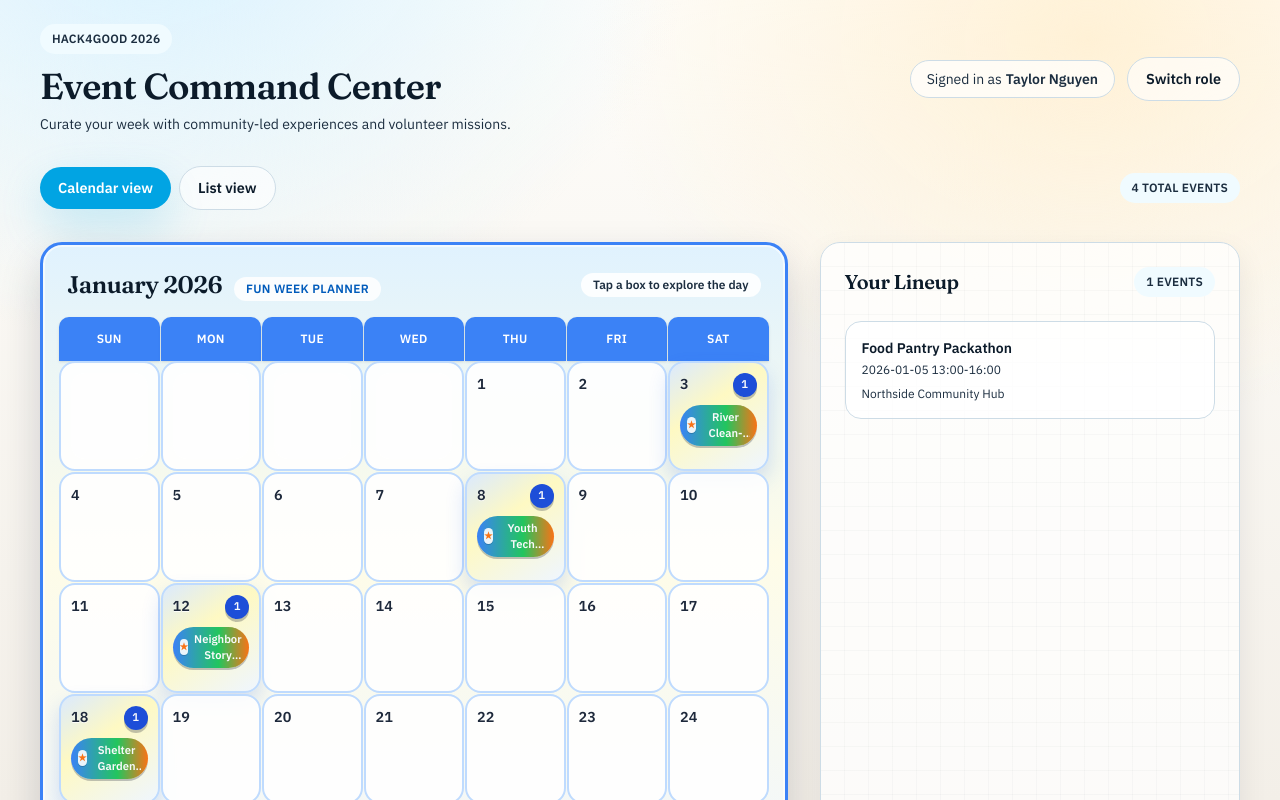
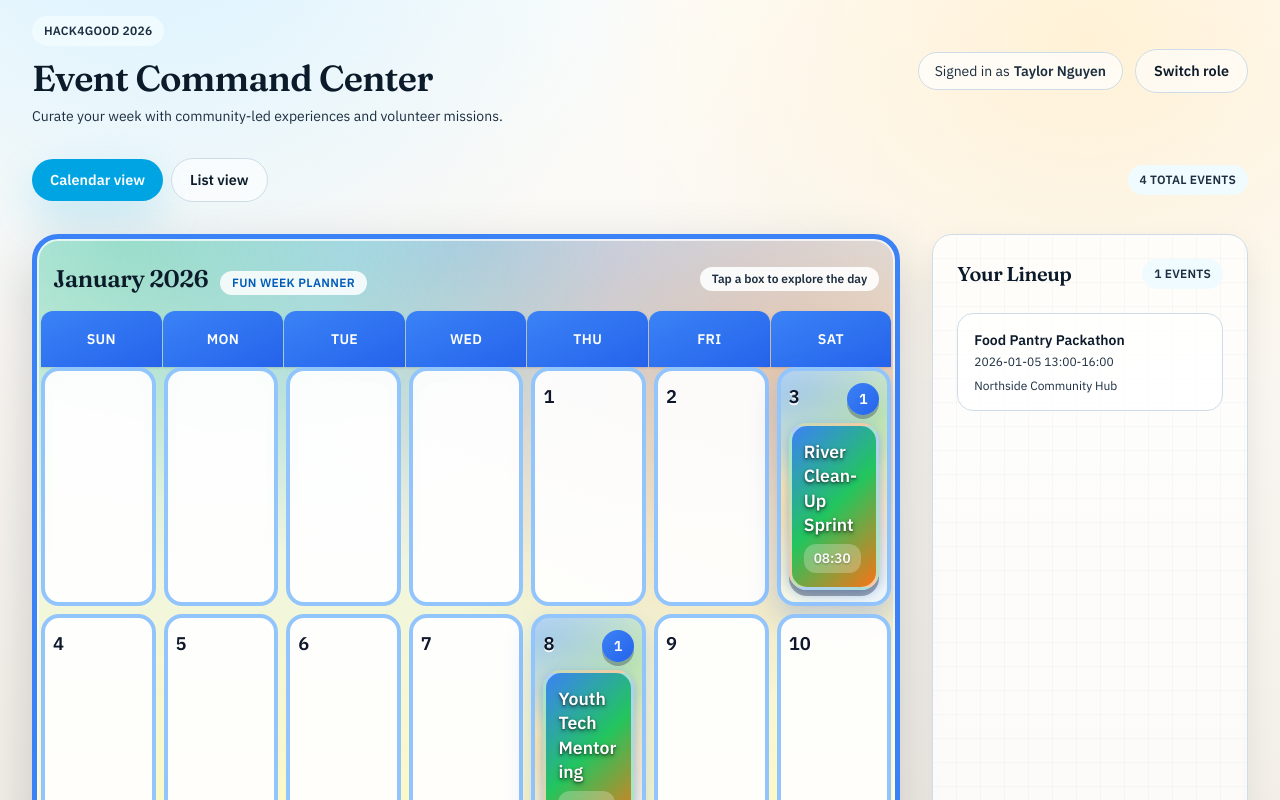
Before and after one commit to anishgat/MINDyoureventS, a Next.js app in the folder frontend/: page /events in a window 1280 px wide. Shown: the top 800 px of the page. Built offline with nearby package versions, Linux system fonts and the light colour scheme.

Commit message:
FIxed back buttons and enhanced overall UI of calendar to be more readable

```diff
--- a/frontend/src/app/(dashboard)/EventsDashboard.tsx
+++ b/frontend/src/app/(dashboard)/EventsDashboard.tsx
@@ -85,9 +85,11 @@ export default function EventsDashboard() {
     setSignups(updated);
   };
 
+  const isParticipant = user?.role === 'participant';
+
   return (
-    <div className="min-h-screen px-2 py-6 sm:px-4 md:px-8 lg:px-10">
-      <div className="mx-auto flex w-full max-w-7xl flex-col gap-8">
+    <div className={`min-h-screen ${isParticipant ? 'px-2 py-4 sm:px-3 md:px-4' : 'px-2 py-6 sm:px-4 md:px-8 lg:px-10'}`}>
+      <div className={`mx-auto flex w-full flex-col gap-8 ${isParticipant ? 'max-w-[95vw]' : 'max-w-7xl'}`}>
         <div className="fade-up" style={{ animationDelay: "0.05s" }}>
           <TopNav user={user} />
         </div>
@@ -145,10 +147,10 @@ export default function EventsDashboard() {
           </div>
         ) : (
           <div
-            className="fade-up grid gap-8 lg:grid-cols-[1.6fr_0.9fr]"
+            className="fade-up grid gap-8 lg:grid-cols-[2.2fr_0.8fr]"
             style={{ animationDelay: "0.15s" }}
           >
-            <div className="space-y-6">
+            <div className="space-y-6 w-full min-w-0">
               <EventCalendar
                 events={sortedEvents}
                 signedEventIds={signedEventIds}
--- a/frontend/src/components/event/EventCalendar.tsx
+++ b/frontend/src/components/event/EventCalendar.tsx
@@ -54,8 +54,8 @@ export default function EventCalendar({
   const isVolunteerOrAdmin = userRole === 'volunteer' || userRole === 'admin';
 
   return (
-    <section className={isVolunteerOrAdmin ? "calendar-board-professional" : "calendar-board"}>
-      <div className="flex items-center justify-between gap-4 px-4 pt-4 sm:px-6 sm:pt-6">
+    <section className={`w-full ${isVolunteerOrAdmin ? "calendar-board-professional" : "calendar-board"}`}>
+      <div className="flex items-center justify-between gap-4 px-3 pt-4 sm:px-4 sm:pt-6">
         <div className="flex items-baseline gap-3">
           <h2 className="text-2xl font-semibold text-[var(--color-ink)]">
             {monthLabel}
@@ -99,7 +99,7 @@ export default function EventCalendar({
           </div>
         </div>
       )}
-      <div className={`mt-4 grid grid-cols-7 gap-px px-2 text-xs font-bold uppercase tracking-wide sm:px-4 ${
+      <div className={`mt-4 grid grid-cols-7 gap-px px-0 text-sm font-bold uppercase tracking-wide sm:px-1 ${
         isVolunteerOrAdmin
           ? 'text-[var(--color-ink)]'
           : 'text-white'
@@ -115,17 +115,17 @@ export default function EventCalendar({
         ].map((label) => (
           <div
             key={label}
-            className={`flex h-10 items-center justify-center rounded-t-[10px] text-center shadow-sm sm:h-11 ${
+            className={`flex h-12 items-center justify-center rounded-t-[12px] text-center shadow-sm sm:h-14 ${
               isVolunteerOrAdmin
                 ? 'bg-gray-100 text-[var(--color-ink)] font-semibold'
-                : 'bg-[#3b82f6] text-white'
+                : 'bg-gradient-to-br from-[#3b82f6] to-[#2563eb] text-white shadow-md'
             }`}
           >
             {label}
           </div>
         ))}
       </div>
-      <div className="calendar-grid mt-0 grid grid-cols-7 gap-px px-2 pb-4 sm:px-4 sm:pb-6">
+      <div className="calendar-grid mt-0 grid grid-cols-7 px-0 pb-6 sm:px-1 sm:pb-8 w-full">
         {cells.map((day, index) => {
           const dateKey = day
             ? `${year}-${String(month + 1).padStart(2, "0")}-${String(day).padStart(2, "0")}`
@@ -165,7 +165,7 @@ export default function EventCalendar({
             >
               {day ? (
                 <>
-                  <div className="flex items-start justify-between gap-1">
+                  <div className="flex items-start justify-between gap-2 mb-2">
                     <span className="calendar-day-label">{day}</span>
                     {hasEvents && (
                       <span className="calendar-day-bubble">
@@ -173,7 +173,7 @@ export default function EventCalendar({
                       </span>
                     )}
                   </div>
-                  <div className="mt-2 space-y-1.5">
+                  <div className="space-y-3">
                     {dayEvents.slice(0, 2).map((event) => {
                       // Get color classes for volunteers/admins
                       let colorClasses = '';
@@ -194,23 +194,25 @@ export default function EventCalendar({
                         <button
                           key={event.id}
                           type="button"
-                          className={`calendar-event-pill ${colorClasses}`}
+                          className={`calendar-event-card ${colorClasses}`}
                           onClick={(eventClick) => {
                             eventClick.stopPropagation();
                             setSelectedEvent(event);
                           }}
                         >
-                          {!isVolunteerOrAdmin && (
-                            <span className="calendar-event-icon" aria-hidden="true">
-                              ★
-                            </span>
+                          {!isVolunteerOrAdmin ? (
+                            <div className="calendar-event-card-content">
+                              <div className="calendar-event-card-title">{event.title}</div>
+                              <div className="calendar-event-card-time">{event.startTime}</div>
+                            </div>
+                          ) : (
+                            <span className="line-clamp-2">{event.title}</span>
                           )}
-                          <span className="line-clamp-2">{event.title}</span>
                         </button>
                       );
                     })}
                     {dayEvents.length > 2 && (
-                      <div className={`text-[10px] font-semibold ${isVolunteerOrAdmin ? 'text-[var(--color-ink-soft)]' : 'text-[#1d4ed8]'}`}>
+                      <div className={`text-xs font-bold mt-1 ${isVolunteerOrAdmin ? 'text-[var(--color-ink-soft)]' : 'text-[#1e40af]'}`}>
                         +{dayEvents.length - 2} more {isVolunteerOrAdmin ? 'events' : 'fun events'}
                       </div>
                     )}
--- a/frontend/src/components/event/EventDetailsModal.tsx
+++ b/frontend/src/components/event/EventDetailsModal.tsx
@@ -83,12 +83,12 @@ export default function EventDetailsModal({
           <div className="relative flex-shrink-0 bg-gradient-to-br from-[#3b82f6] via-[#22c55e] to-[#f97316] p-6">
             <button
               onClick={handleClose}
-              className="absolute right-4 top-4 flex h-10 w-10 items-center justify-center rounded-full bg-white/90 text-[var(--color-ink)] shadow-md transition-transform hover:scale-110"
+              className="absolute right-4 top-4 z-20 flex h-11 w-11 items-center justify-center rounded-full bg-white/90 text-[var(--color-ink)] shadow-md transition-transform hover:scale-110 cursor-pointer"
               type="button"
               aria-label="Close"
             >
               <svg
-                className="h-5 w-5"
+                className="h-5 w-5 pointer-events-none"
                 fill="none"
                 stroke="currentColor"
                 viewBox="0 0 24 24"
--- a/frontend/src/components/event/RegistrationFlow.tsx
+++ b/frontend/src/components/event/RegistrationFlow.tsx
@@ -130,11 +130,11 @@ export default function RegistrationFlow({
                 </span>
                 <button
                   onClick={onCancel}
-                  className="flex h-9 w-9 items-center justify-center rounded-full bg-white/80 text-[var(--color-ink)] shadow-md transition-transform hover:scale-110"
+                  className="relative z-10 flex h-11 w-11 items-center justify-center rounded-full bg-white/80 text-[var(--color-ink)] shadow-md transition-transform hover:scale-110 cursor-pointer"
                   type="button"
                   aria-label="Close"
                 >
-                  <svg className="h-4 w-4" fill="none" stroke="currentColor" viewBox="0 0 24 24">
+                  <svg className="h-5 w-5 pointer-events-none" fill="none" stroke="currentColor" viewBox="0 0 24 24">
                     <path strokeLinecap="round" strokeLinejoin="round" strokeWidth={2} d="M6 18L18 6M6 6l12 12" />
                   </svg>
                 </button>
--- a/frontend/src/styles/globals.css
+++ b/frontend/src/styles/globals.css
@@ -103,12 +103,17 @@ body {
   }
 
   .calendar-board {
-    border-radius: 22px;
-    border: 3px solid #3b82f6;
-    background: linear-gradient(180deg, #e0f2fe 0%, #fefce8 45%, #eff6ff 100%);
+    border-radius: 26px;
+    border: 5px solid #3b82f6;
+    background:
+      radial-gradient(900px 600px at 10% 0%, rgba(34, 197, 94, 0.32) 0%, transparent 55%),
+      radial-gradient(900px 600px at 90% 10%, rgba(249, 115, 22, 0.32) 0%, transparent 55%),
+      radial-gradient(900px 600px at 50% 100%, rgba(168, 85, 247, 0.28) 0%, transparent 55%),
+      radial-gradient(900px 600px at 50% 0%, rgba(59, 130, 246, 0.26) 0%, transparent 55%),
+      linear-gradient(180deg, rgba(224, 242, 254, 1) 0%, rgba(254, 249, 195, 1) 45%, rgba(239, 246, 255, 1) 100%);
     box-shadow:
-      0 18px 40px rgba(15, 23, 42, 0.18),
-      inset 0 0 0 2px rgba(255, 255, 255, 0.6);
+      0 22px 55px rgba(15, 23, 42, 0.20),
+      inset 0 0 0 2px rgba(255, 255, 255, 0.7);
     overflow: hidden;
   }
 
@@ -121,21 +126,8 @@ body {
   }
 
   .calendar-grid {
-    background:
-      repeating-linear-gradient(
-        to right,
-        #bfdbfe 0,
-        #bfdbfe 1px,
-        transparent 1px,
-        transparent 1fr
-      ),
-      repeating-linear-gradient(
-        to bottom,
-        #bfdbfe 0,
-        #bfdbfe 1px,
-        transparent 1px,
-        transparent 1fr
-      );
+    gap: 8px;
+    background: transparent;
   }
 
   .calendar-board-professional .calendar-grid {
@@ -157,17 +149,20 @@ body {
   }
 
   .calendar-cell {
-    min-height: 110px;
-    border-radius: 16px;
-    background: rgba(255, 255, 255, 0.88);
-    padding: 10px;
-    border: 2px solid #bfdbfe;
+    min-height: 220px;
+    min-width: 0;
+    border-radius: 18px;
+    background: rgba(255, 255, 255, 0.92);
+    padding: 12px 8px;
+    border: 4px solid #93c5fd;
     position: relative;
     transition:
       transform 0.18s ease-out,
       box-shadow 0.18s ease-out,
       background 0.18s ease-out,
       border-color 0.18s ease-out;
+    width: 100%;
+    overflow: visible;
   }
 
   .calendar-board-professional .calendar-cell {
@@ -178,8 +173,12 @@ body {
   }
 
   .calendar-cell-has-events {
-    background: linear-gradient(145deg, #dbeafe 0%, #fef9c3 40%, #eff6ff 100%);
-    box-shadow: 0 10px 20px rgba(37, 99, 235, 0.18);
+    background:
+      radial-gradient(280px 160px at 10% 10%, rgba(59, 130, 246, 0.28), transparent 55%),
+      radial-gradient(280px 160px at 90% 20%, rgba(34, 197, 94, 0.24), transparent 55%),
+      radial-gradient(280px 160px at 40% 60%, rgba(249, 115, 22, 0.20), transparent 55%),
+      linear-gradient(145deg, rgba(219, 234, 254, 0.95) 0%, rgba(254, 249, 195, 0.95) 40%, rgba(239, 246, 255, 0.95) 100%);
+    box-shadow: 0 14px 28px rgba(37, 99, 235, 0.22);
   }
 
   .calendar-board-professional .calendar-cell-has-events {
@@ -189,9 +188,13 @@ body {
 
   .calendar-cell:hover {
     transform: translateY(-3px);
-    box-shadow: 0 14px 28px rgba(30, 64, 175, 0.28);
+    box-shadow: 0 16px 32px rgba(30, 64, 175, 0.32);
     border-color: #3b82f6;
-    background: linear-gradient(145deg, #e0f2fe 0%, #fef3c7 50%, #eff6ff 100%);
+    background:
+      radial-gradient(280px 160px at 10% 10%, rgba(59, 130, 246, 0.35), transparent 55%),
+      radial-gradient(280px 160px at 90% 20%, rgba(34, 197, 94, 0.30), transparent 55%),
+      radial-gradient(280px 160px at 40% 60%, rgba(249, 115, 22, 0.25), transparent 55%),
+      linear-gradient(145deg, rgba(224, 242, 254, 1) 0%, rgba(254, 243, 199, 1) 50%, rgba(239, 246, 255, 1) 100%);
   }
 
   .calendar-board-professional .calendar-cell:hover {
@@ -202,10 +205,10 @@ body {
   }
 
   .calendar-day-label {
-    font-size: 0.9rem;
-    font-weight: 800;
-    color: #1e293b;
-    text-shadow: 0 1px 0 rgba(255, 255, 255, 0.8);
+    font-size: 1.15rem;
+    font-weight: 900;
+    color: #0f172a;
+    text-shadow: 0 2px 0 rgba(255, 255, 255, 0.9);
   }
 
   .calendar-board-professional .calendar-day-label {
@@ -216,17 +219,17 @@ body {
   }
 
   .calendar-day-bubble {
-    min-width: 24px;
-    height: 24px;
+    min-width: 32px;
+    height: 32px;
     border-radius: 999px;
-    background: #1d4ed8;
-    color: #f9fafb;
-    font-size: 0.7rem;
-    font-weight: 800;
+    background: linear-gradient(135deg, #3b82f6 0%, #2563eb 100%);
+    color: #ffffff;
+    font-size: 0.9rem;
+    font-weight: 900;
     display: inline-flex;
     align-items: center;
     justify-content: center;
-    box-shadow: 0 3px 0 rgba(15, 23, 42, 0.25);
+    box-shadow: 0 4px 0 rgba(15, 23, 42, 0.3);
   }
 
   .calendar-board-professional .calendar-day-bubble {
@@ -238,15 +241,92 @@ body {
   .calendar-event-pill {
     display: inline-flex;
     align-items: center;
+    gap: 10px;
+    width: 100%;
+    min-height: 68px;
+    padding: 12px 14px;
+    border-radius: 16px;
+    background: linear-gradient(135deg, #3b82f6 0%, #22c55e 50%, #f97316 100%);
+    color: #ffffff;
+    font-size: 1rem;
+    font-weight: 900;
+    line-height: 1.3;
+    text-shadow: 0 1px 2px rgba(0, 0, 0, 0.3);
+    box-shadow:
+      0 4px 0 rgba(15, 23, 42, 0.3),
+      0 2px 8px rgba(59, 130, 246, 0.4);
+    border: 2px solid rgba(255, 255, 255, 0.5);
+  }
+
+  .calendar-event-pill .line-clamp-2 {
+    display: -webkit-box;
+    -webkit-line-clamp: 2;
+    -webkit-box-orient: vertical;
+    overflow: hidden;
+    flex: 1;
+    text-overflow: ellipsis;
+  }
+
+  /* New card-style event display for participants - MUCH more readable */
+  .calendar-event-card {
+    display: flex;
+    flex-direction: column;
+    width: 100%;
+    min-height: 90px;
+    padding: 14px 12px;
+    border-radius: 18px;
+    background: linear-gradient(135deg, #3b82f6 0%, #22c55e 50%, #f97316 100%);
+    color: #ffffff;
+    box-shadow:
+      0 6px 0 rgba(15, 23, 42, 0.35),
+      0 4px 12px rgba(59, 130, 246, 0.5);
+    border: 3px solid rgba(255, 255, 255, 0.6);
+    text-align: left;
+    transition: transform 0.15s ease, box-shadow 0.15s ease;
+    box-sizing: border-box;
+    overflow: visible;
+  }
+
+  .calendar-event-card:hover {
+    transform: translateY(-2px);
+    box-shadow:
+      0 8px 0 rgba(15, 23, 42, 0.4),
+      0 6px 16px rgba(59, 130, 246, 0.6);
+  }
+
+  .calendar-event-card-content {
+    display: flex;
+    flex-direction: column;
     gap: 6px;
     width: 100%;
-    padding: 4px 7px;
-    border-radius: 999px;
-    background: linear-gradient(90deg, #3b82f6 0%, #22c55e 60%, #f97316 100%);
-    color: #f9fafb;
-    font-size: 0.7rem;
-    font-weight: 700;
-    box-shadow: 0 2px 0 rgba(15, 23, 42, 0.25);
+  }
+
+  .calendar-event-card-title {
+    font-size: 1.1rem;
+    font-weight: 950;
+    line-height: 1.4;
+    color: #ffffff;
+    text-shadow:
+      0 2px 4px rgba(0, 0, 0, 0.5),
+      0 1px 2px rgba(0, 0, 0, 0.4);
+    word-break: break-word;
+    width: 100%;
+    white-space: normal;
+    overflow-wrap: break-word;
+    overflow: visible;
+    max-width: 100%;
+  }
+
+  .calendar-event-card-time {
+    font-size: 0.85rem;
+    font-weight: 800;
+    color: rgba(255, 255, 255, 0.95);
+    text-shadow: 0 1px 2px rgba(0, 0, 0, 0.3);
+    background: rgba(255, 255, 255, 0.25);
+    padding: 4px 10px;
+    border-radius: 12px;
+    align-self: flex-start;
+    backdrop-filter: blur(4px);
   }
 
   .calendar-board-professional .calendar-event-pill {
@@ -258,16 +338,17 @@ body {
   }
 
   .calendar-event-icon {
-    width: 16px;
-    height: 16px;
+    width: 24px;
+    height: 24px;
     border-radius: 999px;
-    background: rgba(255, 255, 255, 0.9);
+    background: rgba(255, 255, 255, 0.95);
     color: #f97316;
     display: inline-flex;
     align-items: center;
     justify-content: center;
-    font-size: 0.6rem;
-    box-shadow: 0 1px 0 rgba(15, 23, 42, 0.2);
+    font-size: 0.85rem;
+    box-shadow: 0 2px 0 rgba(15, 23, 42, 0.25);
+    flex-shrink: 0;
   }
 }
 
```
